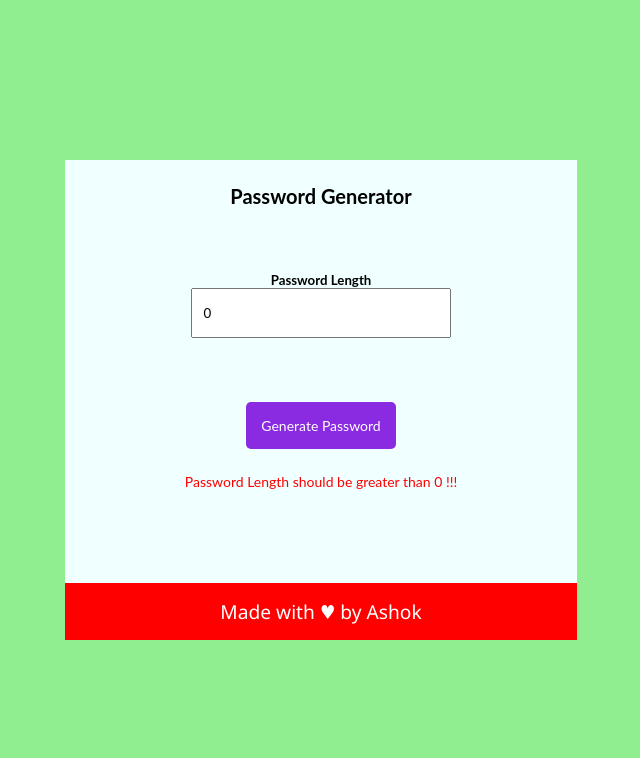
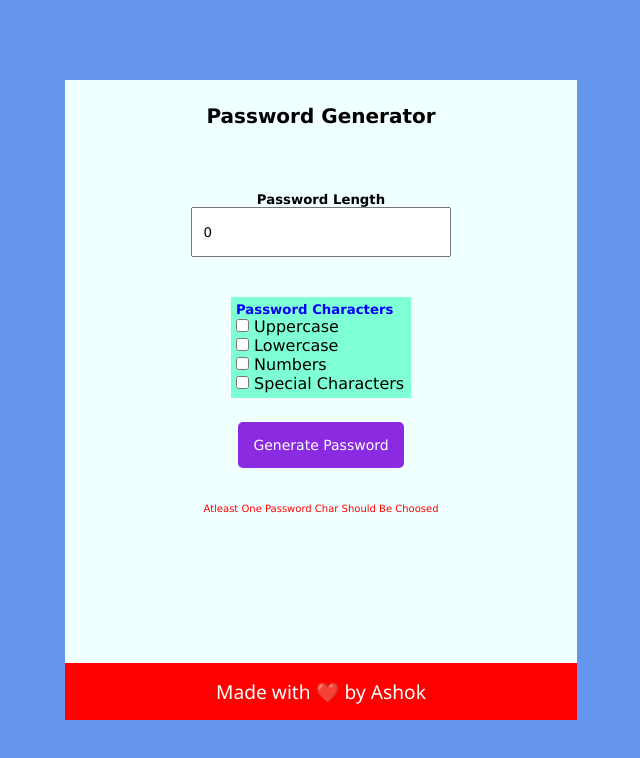
Before and after one commit to ashokide/password, a plain HTML site: page index.html in a window 1280 px wide. Both pictures are taken after a click on the button "Generate Password". Shown: the whole page, without its empty margins (319-959 px from the left). Drawn offline with Linux system fonts and the light colour scheme.

Commit message:
Add files via upload

```diff
--- a/app.js
+++ b/app.js
@@ -1,11 +1,30 @@
 document.getElementById('gen-btn').addEventListener('click', () => {
   let pass = '';
   const length = document.getElementById('pass-input').value;
-  const char =
-    'ABCDEFGHIJKLMNOPQRSTUVWXYZ' +
-    'abcdefghijklmnopqrstuvwxyz' +
-    '1234567890' +
-    '!@#$%^&*';
+  const upperChar = 'ABCDEFGHIJKLMNOPQRSTUVWXYZ'
+  const lowerChar = 'abcdefghijklmnopqrstuvwxyz'
+  const numChar = '1234567890'
+  const specialChar = '!@#$%^&*'
+
+  const upper = document.getElementById('upper').checked
+  const lower = document.getElementById('lower').checked
+  const num = document.getElementById('num').checked
+  const special = document.getElementById('special').checked
+
+  let char ='';
+
+  if(upper){
+    char += upperChar
+  }
+  if(lower){
+    char += lowerChar
+  }
+  if(num){
+    char += numChar
+  }
+  if(special){
+    char += specialChar
+  }
 
   for (let i = 1; i <= length; i++) {
     const value = Math.random() * char.length;
@@ -17,17 +36,22 @@ document.getElementById('gen-btn').addEventListener('click', () => {
       'password'
     ).innerHTML = `<h4>Your Password is : </h4> <span>${pass}</span>`;
     document.getElementById('password').style.color = 'green';
-    document.getElementById('password').style.fontSize = '16px';
+    document.getElementById('password').style.fontSize = '14px';
   }
   if (length > 16) {
     document.getElementById('password').innerHTML =
       'Password Length should be less than 16 !!!';
     document.getElementById('password').style.color = 'red';
-    document.getElementById('password').style.fontSize = '14px';
-  } else if (length <= 0) {
+    document.getElementById('password').style.fontSize = '12px';
+  }
+  if (length <= 0) {
     document.getElementById('password').innerHTML =
       'Password Length should be greater than 0 !!!';
     document.getElementById('password').style.color = 'red';
-    document.getElementById('password').style.fontSize = '14px';
+    document.getElementById('password').style.fontSize = '10px';
+  }
+  if(!(upper || lower || num || special)){
+    document.getElementById('password').innerHTML =
+      '<br/>Atleast One Password Char Should Be Choosed';
   }
 });
--- a/index.html
+++ b/index.html
@@ -1,5 +1,6 @@
 <!DOCTYPE html>
 <html lang="en">
+
 <head>
   <meta charset="UTF-8" />
   <meta http-equiv="X-UA-Compatible" content="IE=edge" />
@@ -7,6 +8,7 @@
   <title>Password Generator</title>
   <link rel="stylesheet" href="./style.css" />
 </head>
+
 <body>
   <div id="app">
     <div class="myappcontent">
@@ -17,15 +19,36 @@
         <h5>Password Length</h5>
         <input type="number" min="0" max="16" value="0" id="pass-input" />
       </div>
+      <div id="char">
+        <div>
+          <h5>
+            Password Characters
+          </h5>
+        </div>
+        <div>
+          <label for="upper"><input type="checkbox" id="upper"> Uppercase</label>
+        </div>
+        <div>
+          <label for="lower"><input type="checkbox" id="lower"> Lowercase</label>
+        </div>
+        <div>
+          <label for="num"><input type="checkbox" id="num"> Numbers</label>
+        </div>
+        <div>
+          <label for="special"><input type="checkbox" id="special"> Special Characters</label>
+        </div>
+
+      </div>
       <div id="pass-button">
         <button id="gen-btn">Generate Password</button>
       </div>
       <div id="password"></div>
       <footer>
-          <p>Made with &hearts; by Ashok</p>
+        <p>Made with ❤️ by Ashok</p>
       </footer>
     </div>
   </div>
   <script src="./app.js"></script>
 </body>
+
 </html>
--- a/style.css
+++ b/style.css
@@ -2,18 +2,20 @@
   margin: 0;
   padding: 0;
   box-sizing: border-box;
-  font-family: Lato;
+  font-family:Verdana, Geneva, Tahoma, sans-serif;
 }
+
 #app {
-  background-color: lightgreen;
+  background-color: cornflowerblue;
   display: flex;
   align-items: center;
   justify-content: center;
   height: 100vh;
 }
+
 .myappcontent {
   background-color: azure;
-  min-height: 60vh;
+  min-height: 80vh;
   min-width: 80vw;
   position: relative;
 }
@@ -24,27 +26,43 @@
   justify-content: center;
   padding: 3vh;
 }
+
 #password {
   display: flex;
   justify-content: center;
   min-height: 10vh;
 }
+
 #pass-length {
   display: flex;
   align-items: center;
   flex-direction: column;
   padding: 5vh;
 }
+
 #pass-length input {
   height: 50px;
   width: 100%;
   padding: 10px;
+}
+
+#char{
+  text-align: center;
+  background-color: aquamarine;
+  width:180px;
+  padding: 5px;
+  margin: 0 auto;
+  text-align: left;
+}
+#char h5{
+  color:blue;
 }
 #pass-button {
   display: flex;
   justify-content: center;
   padding: 3vh;
 }
+
 #pass-button #gen-btn {
   padding: 15px;
   background-color: blueviolet;
@@ -53,9 +71,11 @@
   border: none;
   border-radius: 5px;
 }
+
 #gen-btn:active {
   box-shadow: 1px 1px 5px 2px rgba(0, 0, 0, 0.5);
 }
+
 footer {
   position: absolute;
   bottom: 0;
@@ -63,6 +83,7 @@ footer {
   width: 100%;
   background-color: red;
 }
+
 footer p {
   padding: 15px;
   text-align: center;
```
Lines whose indentation alone changed are shown as unchanged.
